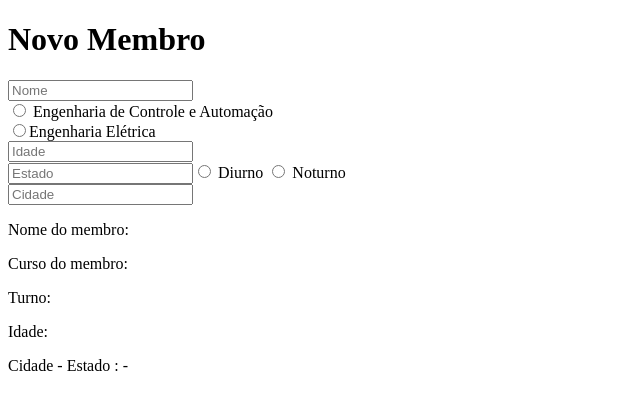
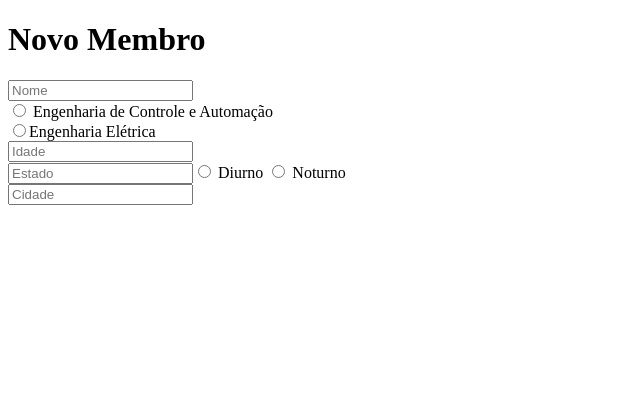
Before and after one commit to GabrielHPaschoalin/quick-note, a React (Create React App) app: page / in a window 1280 px wide. Shown: the top 410 px of the page, without its empty margins (0-640 px from the left). Built offline with nearby package versions, Linux system fonts and the light colour scheme; the HTML template or start-up script is replaced by a standard one.

Commit message:
Aula 10 - Parte 2

```diff
--- a/src/App.js
+++ b/src/App.js
@@ -3,12 +3,19 @@ import { useState } from "react";
 
 function App() {
 
-    const [nome, setNome] = useState(); //Retorna um vetor com 2 parâmetros
-  const [curso, setCurso] = useState();
-  const [idade, setIdade] = useState();
-  const [Cidade, setCidade] = useState();
-  const [Estado, setEstado] = useState();
-  const [Turno, setTurno] = useState();
+  const [membro, setMembro] = useState();
+
+  function handleImputChange(e) {
+
+    const key = e.target.name;
+
+    const newMembro = { ...membro } //Cópia do objeto
+
+    newMembro[key] = e.target.value;
+
+    setMembro(newMembro);
+    console.log(newMembro)
+  }
 
   return (
     <div>
@@ -18,7 +25,8 @@ function App() {
       <input //Campo nome
         type="text"
         placeholder="Nome"
-        onChange={(event) => setNome(event.target.value)}
+        name="nome"
+        onChange={handleImputChange}
       />
       <br />
 
@@ -27,7 +35,7 @@ function App() {
         type="radio"
         name="curso"
         value="Engenharia de Controle e Automação"
-        onChange={(e) => setCurso(e.target.value)}
+        onChange={handleImputChange}
       />
 
       <label htmlFor="ECA"> Engenharia de Controle e Automação </label>
@@ -39,7 +47,7 @@ function App() {
         type="radio"
         name="curso"
         value="Engenharia Elétrica"
-        onChange={(e) => setCurso(e.target.value)}
+        onChange={handleImputChange}
       />
 
       <label htmlFor="EE">Engenharia Elétrica</label>
@@ -49,7 +57,8 @@ function App() {
       <input //Idade
         type="text"
         placeholder="Idade"
-        onChange={(event) => setIdade(event.target.value)}
+        name="idade"
+        onChange={handleImputChange}
       />
 
       <br />
@@ -57,7 +66,7 @@ function App() {
       <input //Estado
         type="text"
         placeholder="Estado"
-        onChange={(e) => setEstado(e.target.value)}
+        onChange={handleImputChange}
 
       />
 
@@ -66,7 +75,7 @@ function App() {
         type="radio"
         name="turno"
         value="Diurno"
-        onChange={(e) => setTurno(e.target.value)}
+        onChange={handleImputChange}
       />
       <label htmlFor="Diurno"> Diurno </label>
 
@@ -75,7 +84,7 @@ function App() {
         type="radio"
         name="turno"
         value="Noturno"
-        onChange={(e) => setTurno(e.target.value)}
+        onChange={handleImputChange}
       />
       <label htmlFor="Noturno"> Noturno </label>
 
@@ -84,18 +93,10 @@ function App() {
       <input //Cidade
         type="text"
         placeholder="Cidade"
-        onChange={(e) => setCidade(e.target.value)}
+        name="cidade"
+        onChange={handleImputChange}
 
       />
-
-      <br />
-
-      <p>Nome do membro: {nome}</p>
-      <p>Curso do membro:  {curso}</p>
-      <p>Turno: {Turno}</p>
-      <p>Idade: {idade}</p>
-      <p>Cidade - Estado : {Cidade} - {Estado}</p>
-
 
     </div>
   );
```
